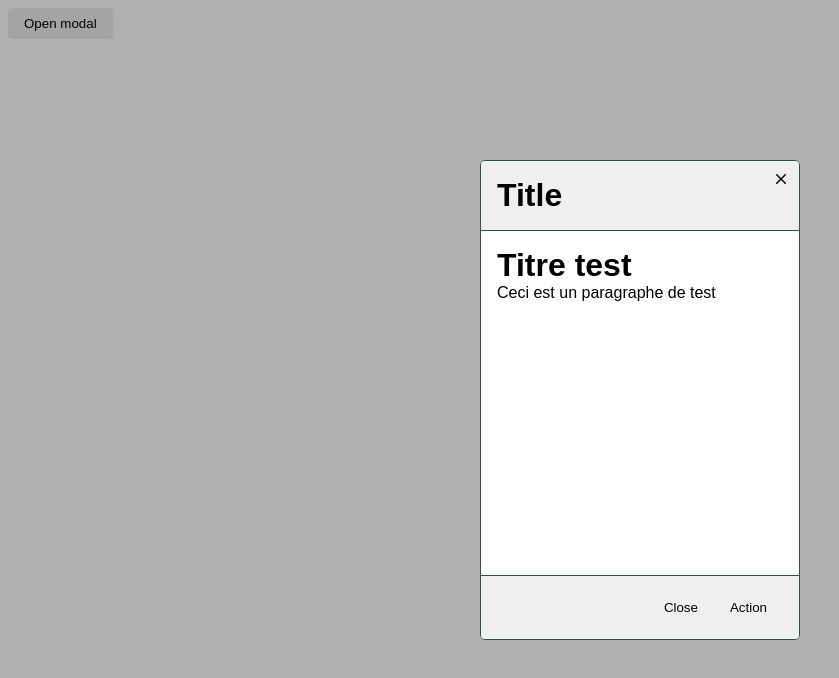
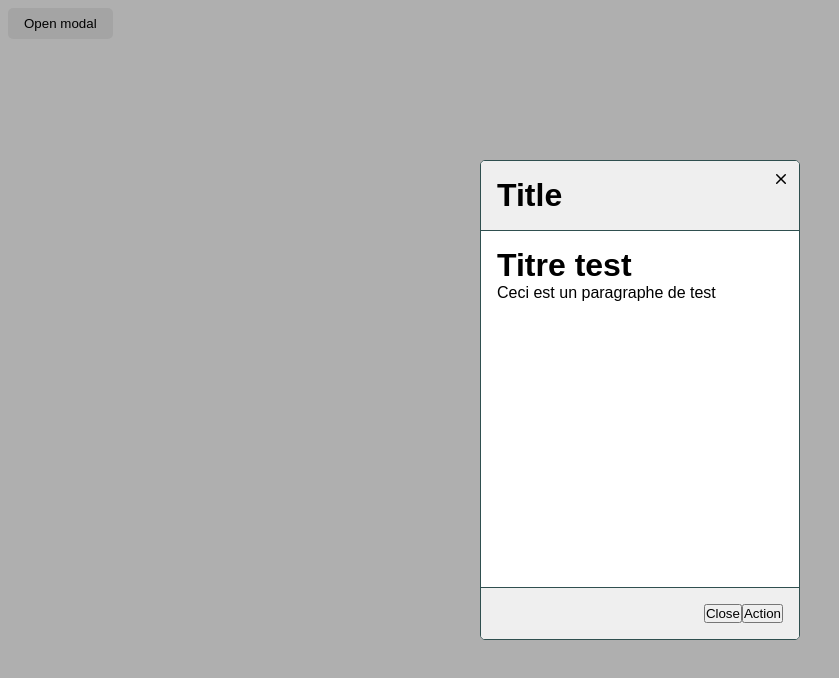
Before and after one commit to floriansimunek/react-modal, a React (Vite) app: page / in a window 1280 px wide. Both pictures are taken after a click on the button "Open modal". Shown: the top 678 px of the page, without its empty margins (0-839 px from the left). Built offline with nearby package versions, Linux system fonts and the light colour scheme.

Commit message:
♻️ Change Dialog buttons

```diff
--- a/src/components/Dialog/index.tsx
+++ b/src/components/Dialog/index.tsx
@@ -1,4 +1,3 @@
-import Button from '@components/Button';
 import CloseIcon from '@components/CloseIcon';
 import { DialogProps } from '@types';
 import './index.scss';
@@ -17,8 +16,10 @@ const Dialog: React.FC<DialogProps> = ({ children, onClick }) => {
         </div>
         <div className="modal__dialog--body">{children}</div>
         <div className="modal__dialog--footer">
-          <Button onClick={onClick}>Close</Button>
-          <Button>Action</Button>
+          <button type="button" onClick={onClick}>
+            Close
+          </button>
+          <button type="button">Action</button>
         </div>
       </div>
     </div>
```
